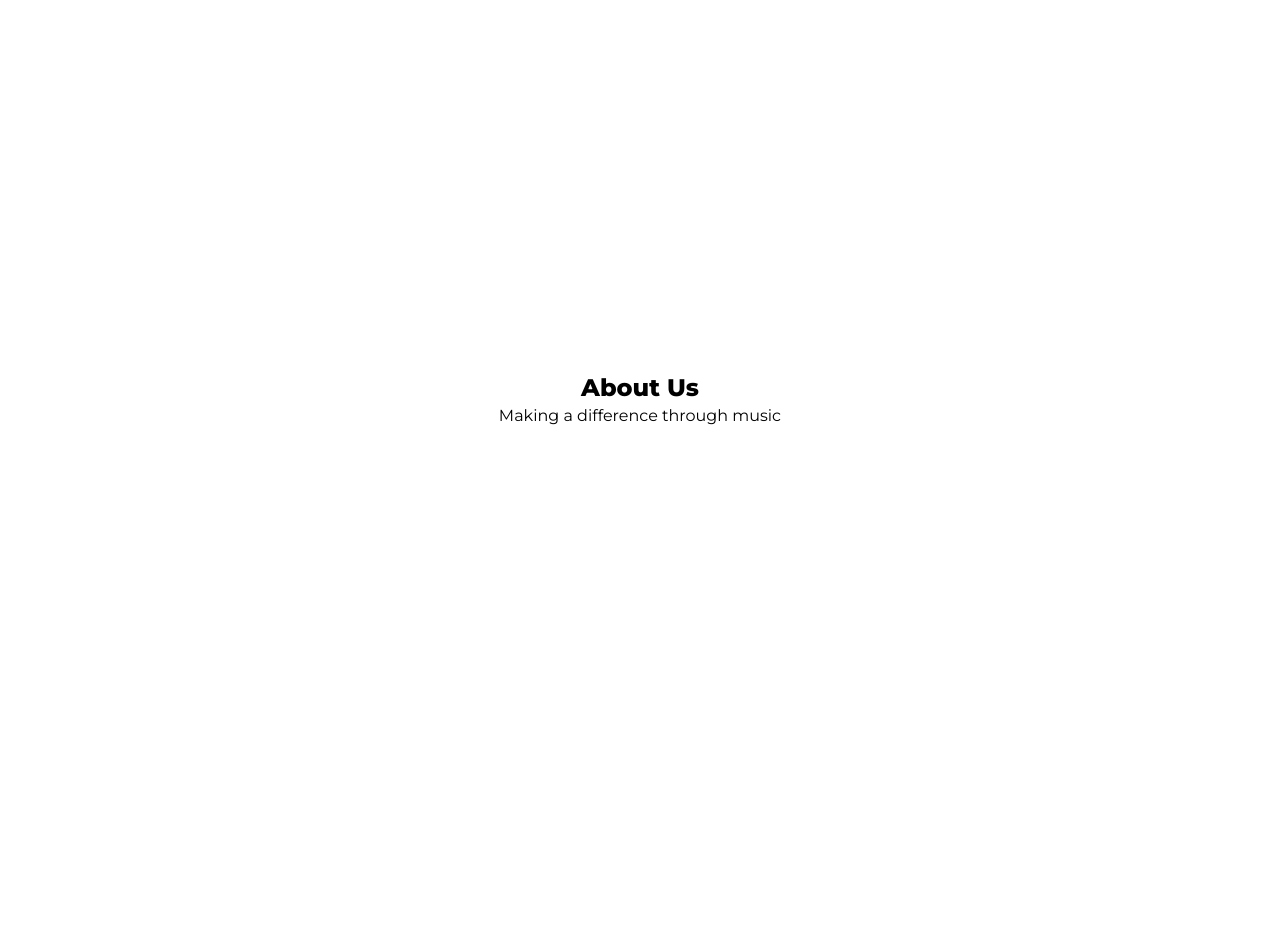
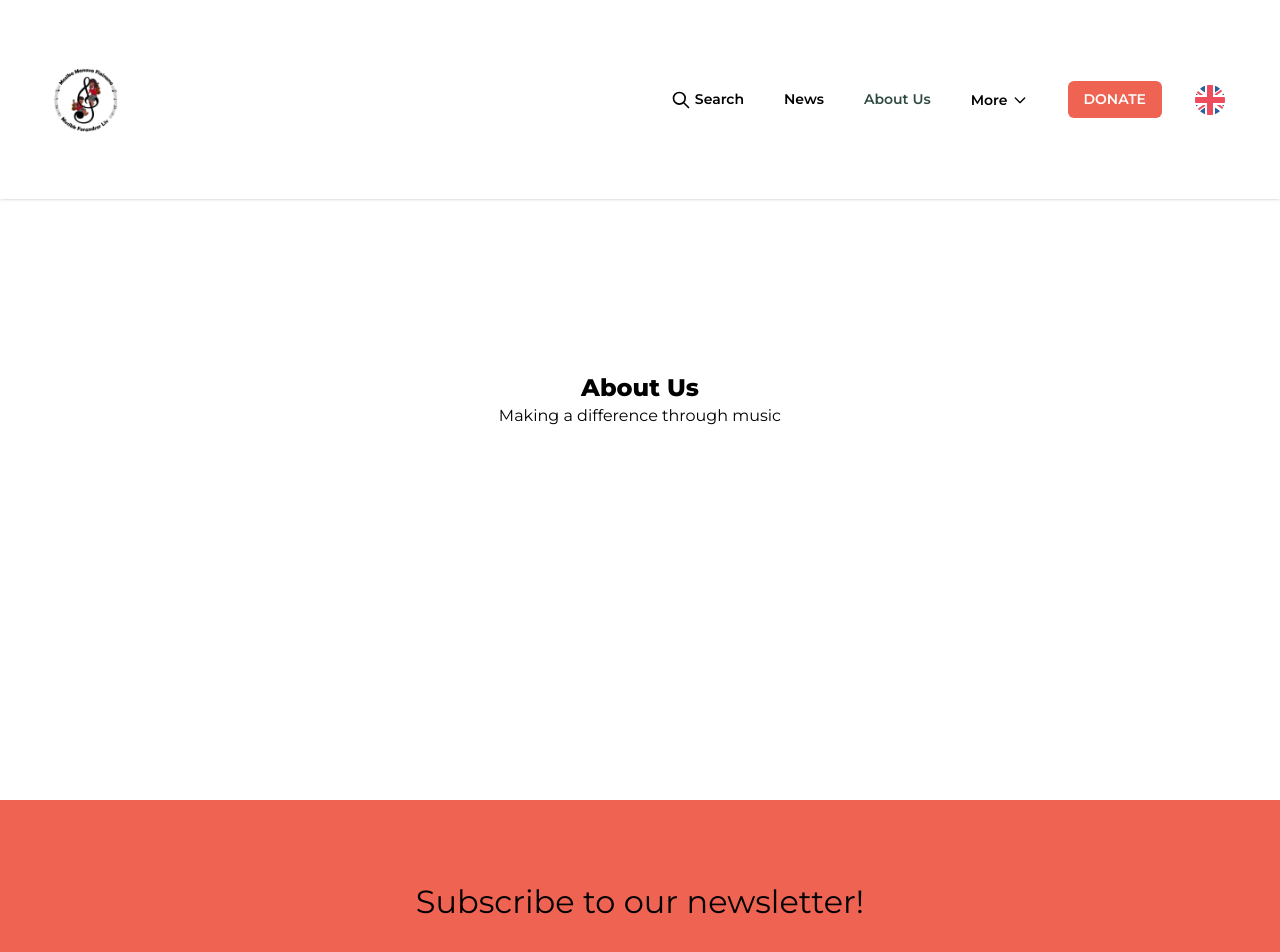
Before and after one commit to NoroffFEU/musikkforandrerliv.no, a React (Vite) app: page /about in a window 1280 px wide. Shown: the top 952 px of the page. Before the commit the page ends 800 px from the top, so only its background shows below. Built offline with nearby package versions, Linux system fonts and the light colour scheme; a web font is replaced by a local one.

Commit message:
MainLayout.jsx setup
Added MainLayout component and wrapped pages

```diff
--- a/src/components/MainLayout.jsx
+++ b/src/components/MainLayout.jsx
@@ -0,0 +1,19 @@
+import Navbar from "./Navbar";
+import Footer from "./Footer";
+import React from "react";
+import { Outlet } from "react-router-dom";
+
+const MainLayout = () => {
+  return (
+    <>
+      <div className="flex flex-col min-h-screen">
+        <Navbar />
+        <main className="flex-grow">
+          <Outlet />
+        </main>
+        <Footer />
+      </div>
+    </>
+  );
+}
+export default MainLayout;
--- a/src/routes/index.jsx
+++ b/src/routes/index.jsx
@@ -1,5 +1,5 @@
 import { Route, Routes, useLocation } from 'react-router-dom';
-
+import MainLayout from '../components/MainLayout.jsx';
 import ErrorBoundary from '../components/ErrorBoundary.jsx';
 import LoadingSpinner from '../components/LoadingSpinner.jsx';
 import { useEffect, useState } from 'react';
@@ -29,11 +29,13 @@ const AppRoutes = () => {
           <LoadingSpinner />
         ) : (
           <Routes>
-            <Route path="/" element={<Home />} />
-            <Route path="/about" element={<About />} />
-            <Route path="/contact" element={<Contact />} />
-            <Route path="/test-translations" element={<TestTranslations />} />
-            <Route path="*" element={<NotFound />} />
+            <Route path="/" element={<MainLayout />}>
+              <Route path="/" element={<Home />} />
+              <Route path="/about" element={<About />} />
+              <Route path="/contact" element={<Contact />} />
+              <Route path="/test-translations" element={<TestTranslations />} />
+              <Route path="*" element={<NotFound />} />
+            </Route>
           </Routes>
         )}
       </ErrorBoundary>
```
